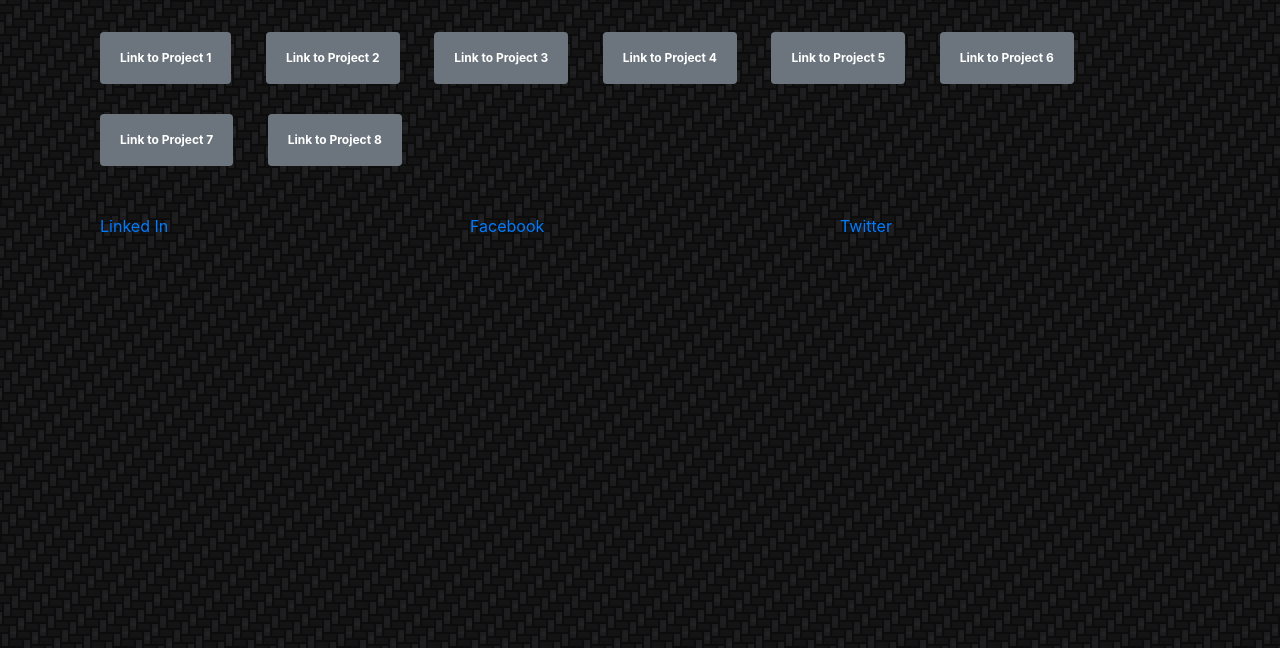
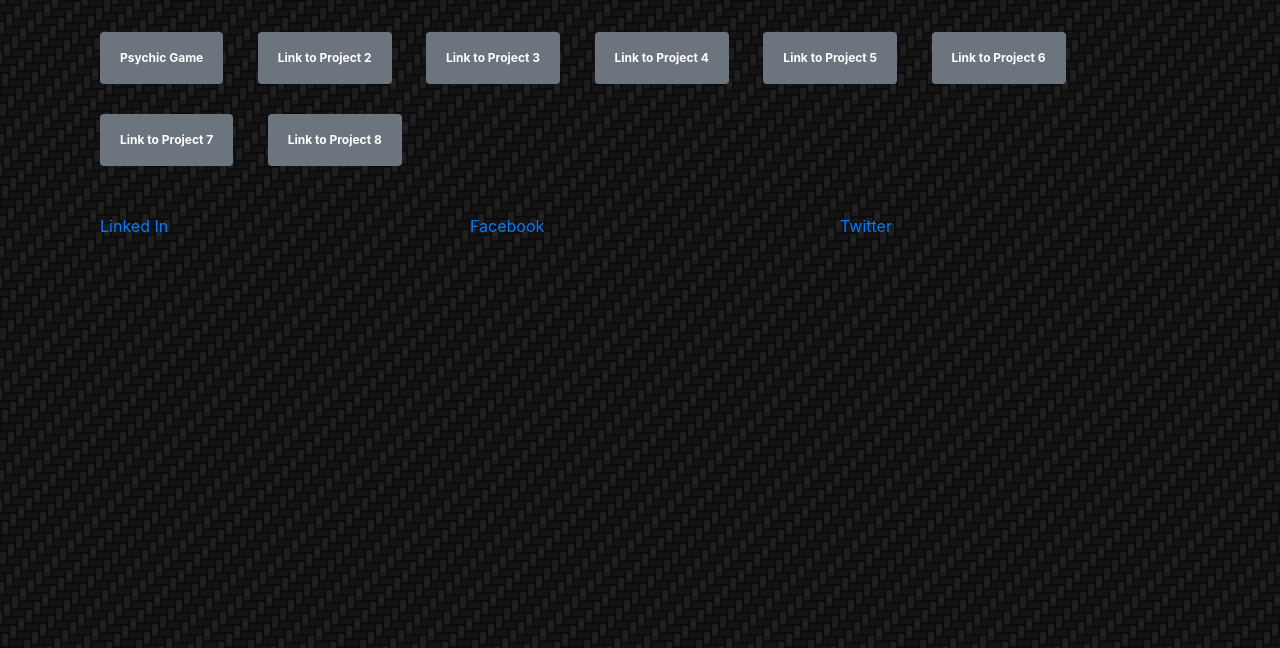
Before and after one commit to GregMash/Bootstrap-Portfolio, a plain HTML site: page portfolio.html in a window 1280 px wide. Shown: the part 152-800 px from the top of the page. Drawn offline with nearby package versions, Linux system fonts and the light colour scheme.

Commit message:
Psychic Game Added

```diff
--- a/portfolio.html
+++ b/portfolio.html
@@ -48,7 +48,7 @@
                         <div class="container">
                             <div class="row">
                                 <div class="col-sm">
-                                    <a href="#" class="badge badge-secondary">Link to Project 1</a>
+                                    <a href="https://gregmash.github.io/Psychic-Game/" class="badge badge-secondary">Psychic Game</a>
                                     <a href="#" class="badge badge-secondary">Link to Project 2</a>
                                     <a href="#" class="badge badge-secondary">Link to Project 3</a>
                                     <a href="#" class="badge badge-secondary">Link to Project 4</a>
```
